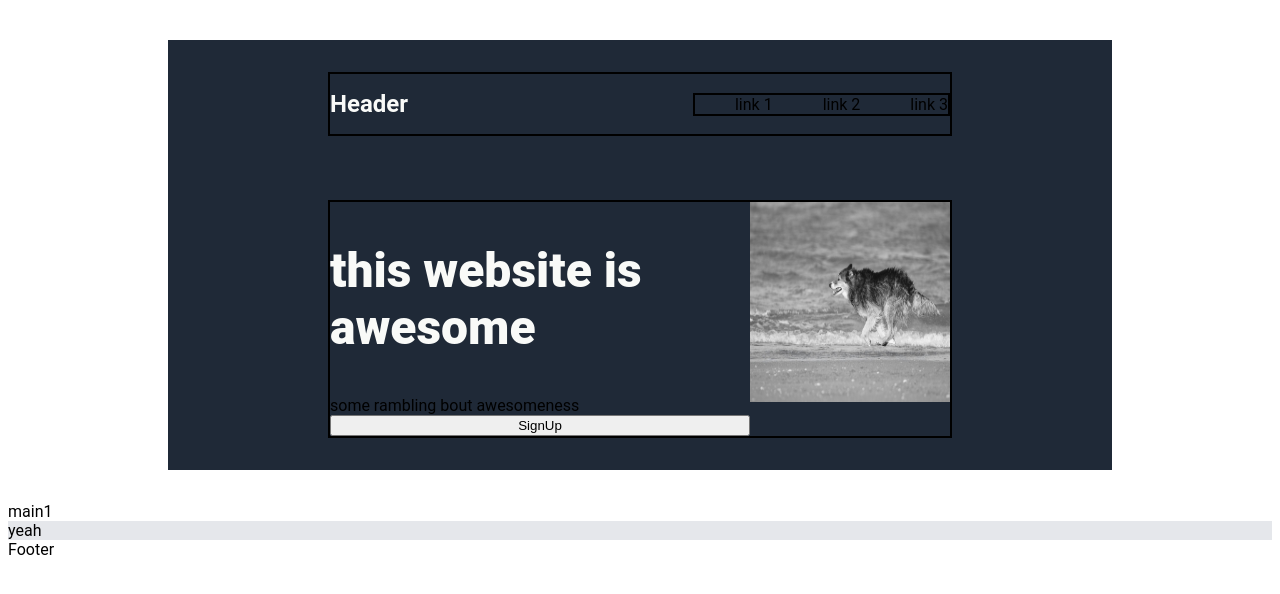
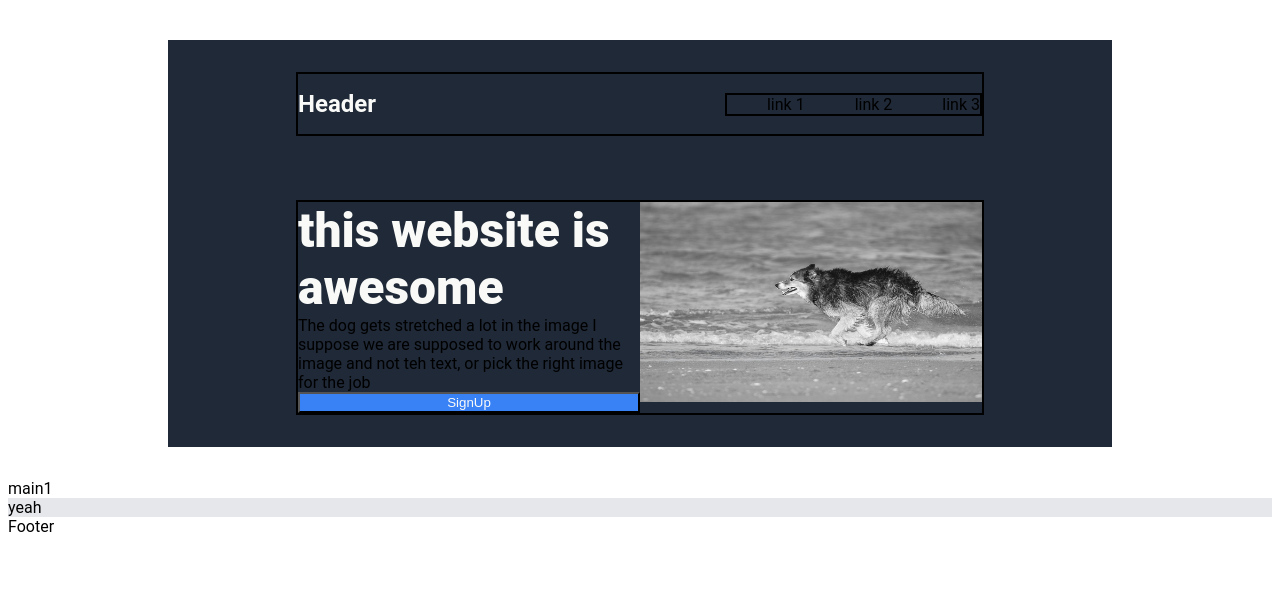
Before and after one commit to 9Foxstails/Landing_Page, a plain HTML site: page index.html in a window 1280 px wide. Drawn offline with Linux system fonts and the light colour scheme.

Commit message:
fix: don't remember

```diff
--- a/index.html
+++ b/index.html
@@ -23,9 +23,9 @@
         </div>
 
         <div class="boxsus">
-            <div class="box">
+            <div class="box main">
                 <h2>this website is awesome</h2>
-                <div>some rambling bout awesomeness</div>
+                <div>The dog gets stretched a lot in the image I suppose we are supposed to work around the image and not teh text, or pick the right image for the job</div>
                 <button>SignUp</button>
             </div>
             <img src="./images/dog.jpg" alt="dog running on a beach" width="200px" height="200px">
--- a/style.css
+++ b/style.css
@@ -20,16 +20,15 @@
 .boxsus{
     display: flex;
     flex-flow: row;
-    align-self: center;
     border: 2px solid black;
-    margin: 2em 10em;
+    margin: 2em 8em;
 }
 
 .header{
     display: flex;
     justify-content: space-between;
     border: 2px solid black;
-    margin: 2em 10em;
+    margin: 2em 8em;
     align-items: center;
 }
 
@@ -53,4 +52,20 @@ h2{
     font-size: 48px;
     color: #F9FAF8;
     font-weight: 900;
+    margin: 0px;
 }
+
+img{
+    flex: 1;
+}
+
+.main{
+    flex: 1;
+    justify-content: space-between;
+    margin: 0px;
+}
+
+button{
+    background-color: #3882F6;
+    color: #F9FAF8;
+}
```
